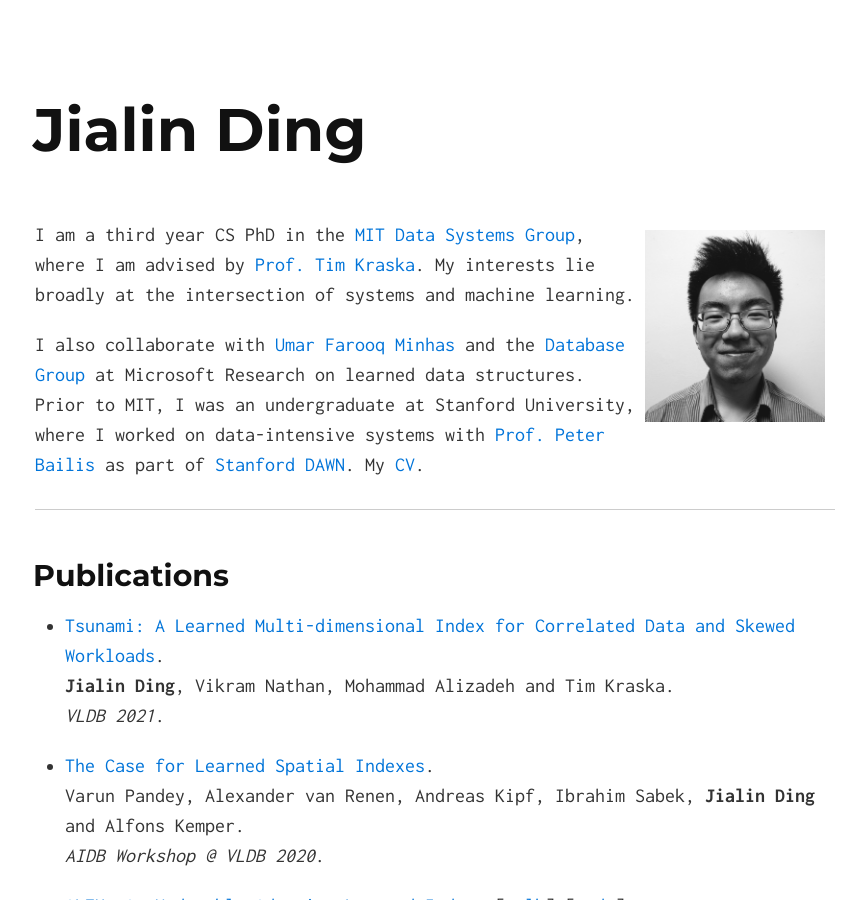
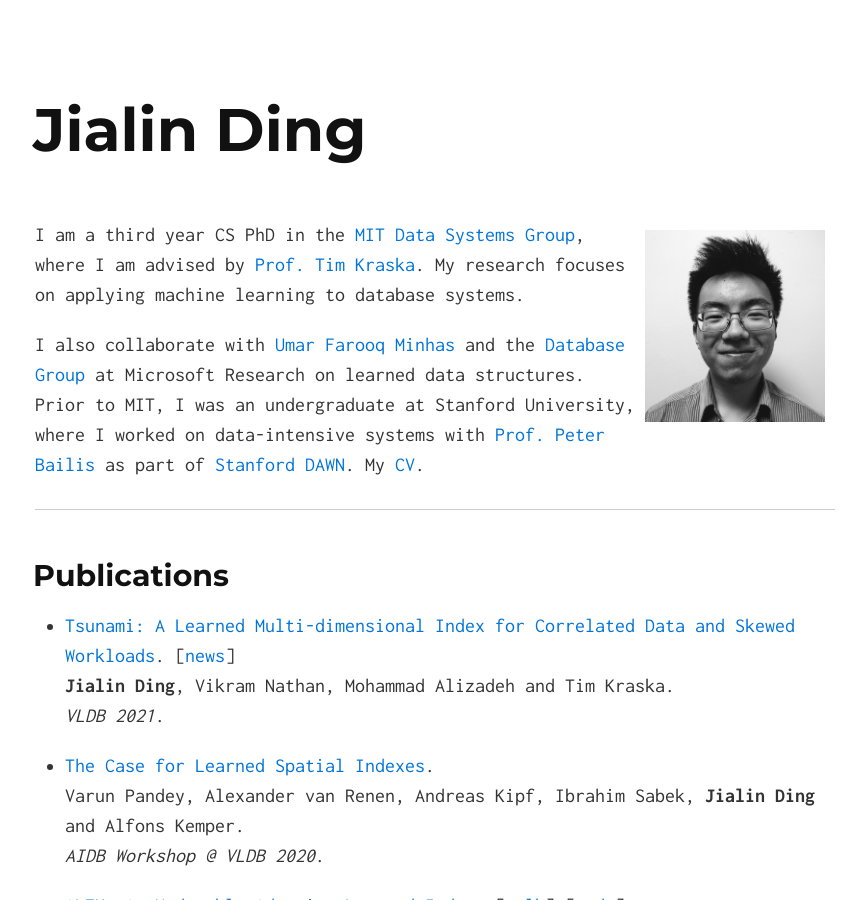
Before and after one commit to jialinding/jialinding.github.io, a Jekyll site: the page built from index.md, in a window 1280 px wide and 900 px high. Shown: the whole window, without its empty margins (205-1061 px from the left). Built offline with Jekyll 4.4.1, drawn with Linux system fonts in a browser that asks for light colours.

Commit message:
Update: Sep 2020

```diff
--- a/index.md
+++ b/index.md
@@ -1,7 +1,7 @@
 ---
 layout: default
 title: Jialin Ding
-description: I am a third year CS PhD in the MIT Data Systems Group, where I am advised by Prof. Tim Kraska. My interests lie broadly at the intersection of systems and machine learning.
+description: I am a third year CS PhD in the MIT Data Systems Group, where I am advised by Prof. Tim Kraska. My research focuses on applying machine learning to database systems.
 ---
 
 # Jialin Ding
@@ -9,7 +9,7 @@ description: I am a third year CS PhD in the MIT Data Systems Group, where I am
 <!-- ![Jialin](/static/jialin.jpg) -->
 
 I am a third year CS PhD in the [MIT Data Systems Group](http://dsg.csail.mit.edu/), where I am advised by [Prof. Tim Kraska](http://people.csail.mit.edu/kraska/).
-My interests lie broadly at the intersection of systems and machine learning.
+My research focuses on applying machine learning to database systems.
 
 I also collaborate with [Umar Farooq Minhas](https://www.microsoft.com/en-us/research/people/ufminhas/) and the [Database Group](https://www.microsoft.com/en-us/research/group/database/) at Microsoft Research on learned data structures.
 Prior to MIT, I was an undergraduate at Stanford University, where I worked on data-intensive systems with [Prof. Peter Bailis](http://www.bailis.org) as part of [Stanford DAWN](http://dawn.cs.stanford.edu).
@@ -19,7 +19,7 @@ My [CV](/cv.pdf).
 
 ## Publications
 
-- [Tsunami: A Learned Multi-dimensional Index for Correlated Data and Skewed Workloads](https://arxiv.org/pdf/2006.13282.pdf). <br>
+- [Tsunami: A Learned Multi-dimensional Index for Correlated Data and Skewed Workloads](https://arxiv.org/pdf/2006.13282.pdf). [[news](https://news.mit.edu/2020/mit-data-systems-learn-be-better-tsunami-bao-0810)]<br>
 **Jialin Ding**, Vikram Nathan, Mohammad Alizadeh and Tim Kraska. <br>
 *VLDB 2021*.
 
```
